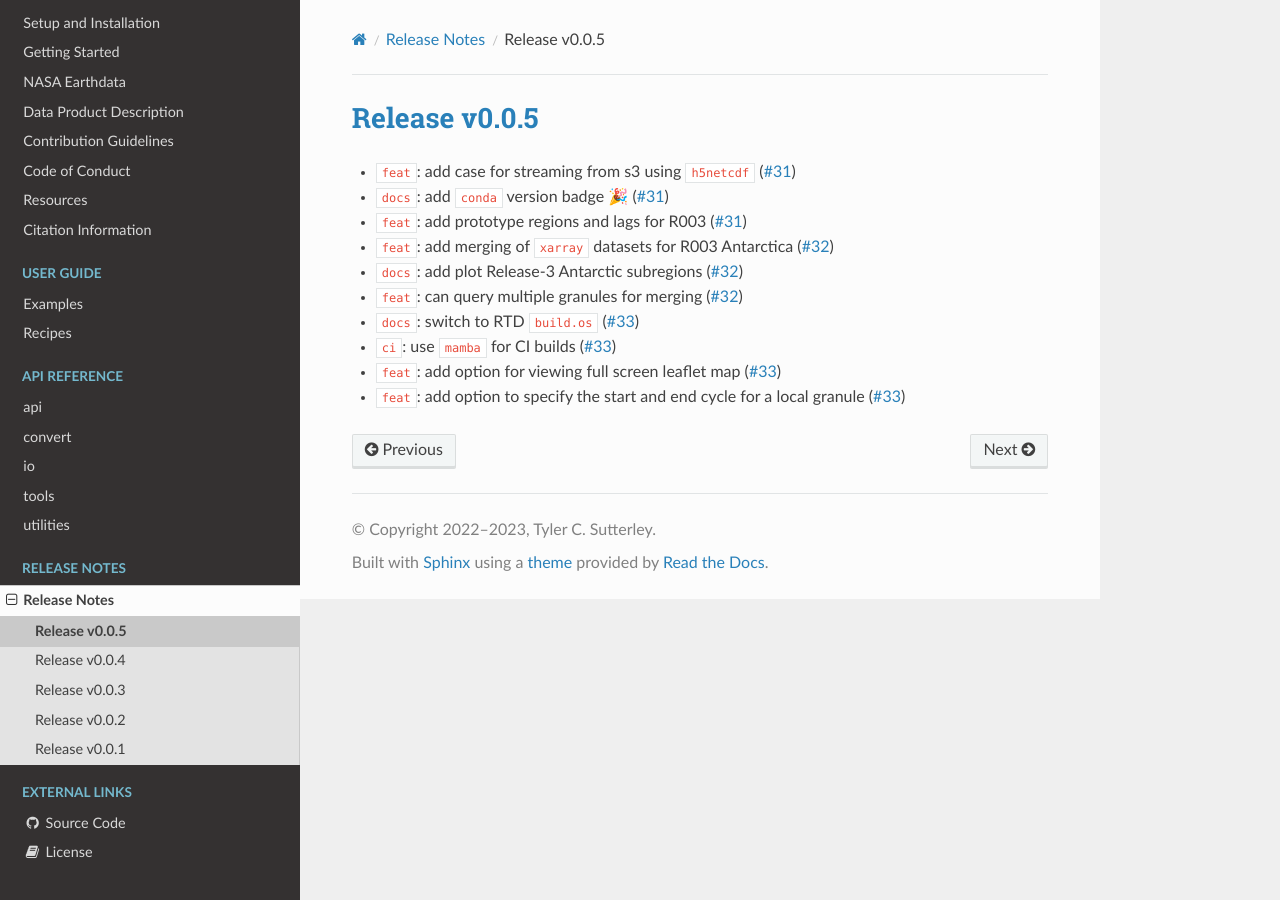
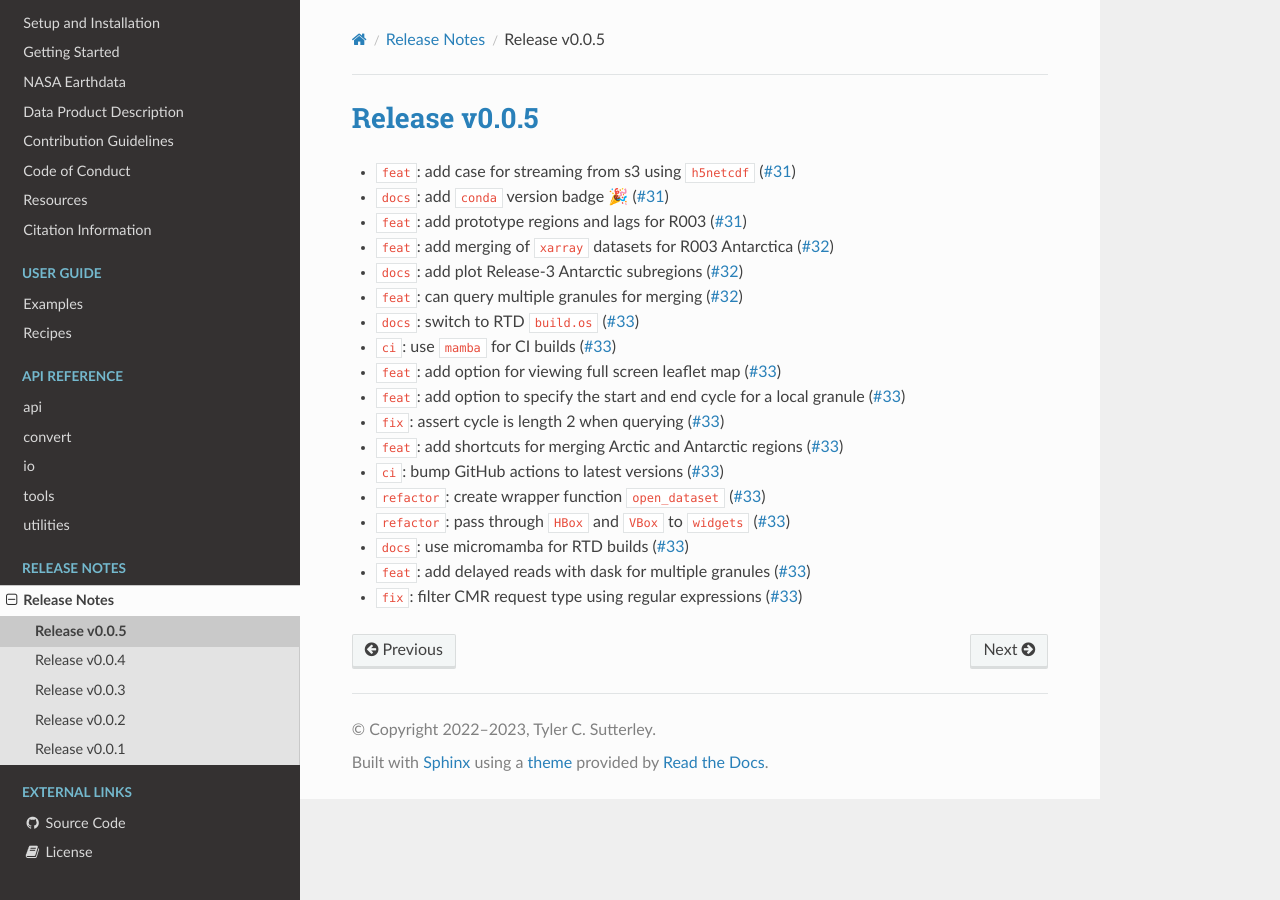
Before and after one commit to tsutterley/IS2view, a Sphinx documentation site: the page built from doc/source/release_notes/release-v0.0.5.rst, in a window 1280 px wide. Built offline with Sphinx 7.4.7 and the Read the Docs theme 2.0.0, drawn with Linux system fonts in a browser that asks for light colours.

Commit message:
docs: update release notes

```diff
--- a/doc/source/release_notes/release-v0.0.5.rst
+++ b/doc/source/release_notes/release-v0.0.5.rst
@@ -12,6 +12,14 @@
 * ``ci``: use ``mamba`` for CI builds (`#33 <https://github.com/tsutterley/IS2view/pull/33>`_)
 * ``feat``: add option for viewing full screen leaflet map (`#33 <https://github.com/tsutterley/IS2view/pull/33>`_)
 * ``feat``: add option to specify the start and end cycle for a local granule (`#33 <https://github.com/tsutterley/IS2view/pull/33>`_)
+* ``fix``: assert cycle is length 2 when querying (`#33 <https://github.com/tsutterley/IS2view/pull/33>`_)
+* ``feat``: add shortcuts for merging Arctic and Antarctic regions (`#33 <https://github.com/tsutterley/IS2view/pull/33>`_)
+* ``ci``: bump GitHub actions to latest versions (`#33 <https://github.com/tsutterley/IS2view/pull/33>`_)
+* ``refactor``: create wrapper function ``open_dataset`` (`#33 <https://github.com/tsutterley/IS2view/pull/33>`_)
+* ``refactor``: pass through ``HBox`` and ``VBox`` to ``widgets`` (`#33 <https://github.com/tsutterley/IS2view/pull/33>`_)
+* ``docs``: use micromamba for RTD builds (`#33 <https://github.com/tsutterley/IS2view/pull/33>`_)
+* ``feat``: add delayed reads with dask for multiple granules (`#33 <https://github.com/tsutterley/IS2view/pull/33>`_)
+* ``fix``: filter CMR request type using regular expressions (`#33 <https://github.com/tsutterley/IS2view/pull/33>`_)
 
 .. __: https://github.com/tsutterley/IS2view/releases/tag/0.0.5
 
```
